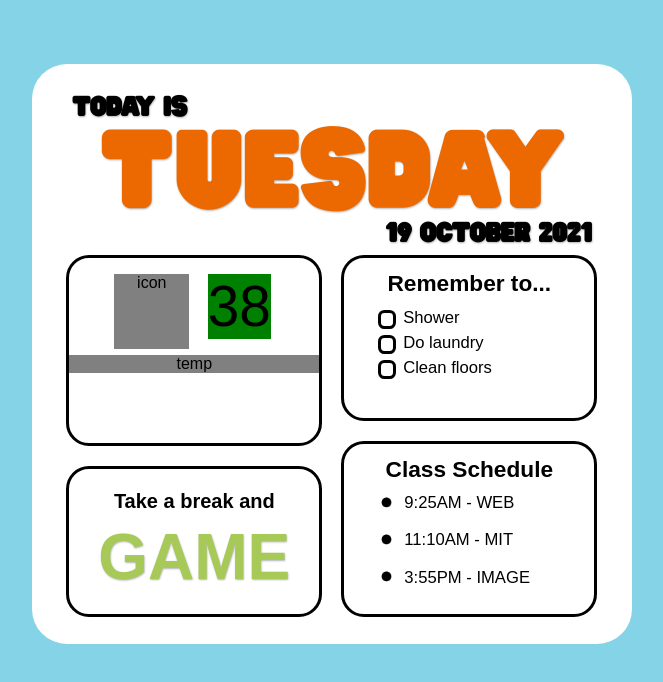
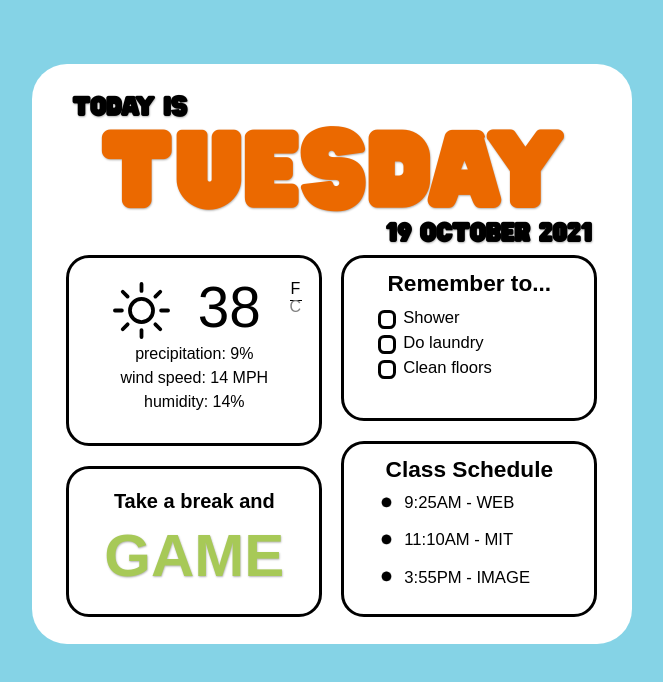
Before and after one commit to cnakpil/WEB_FA21, a plain HTML site: page week8/index.html in a window 1280 px wide. Shown: the whole page, without its empty margins (309-972 px from the left). Drawn offline with Linux system fonts and the light colour scheme; a web font is replaced by a local one.

Commit message:
week8 style + svg update

```diff
--- a/week8/index.html
+++ b/week8/index.html
@@ -17,18 +17,27 @@
         <div class="left">
           <div id="weather" class="blocks">
             <div class="wIcon">
-              <p>icon</p>
+              <svg xmlns="http://www.w3.org/2000/svg" data-name="Layer 1" viewBox="0 0 32 40" x="0px" y="0px"><title>expand-weather</title><path d="M16,22.61A6.61,6.61,0,1,1,22.61,16,6.61,6.61,0,0,1,16,22.61Zm0-11.36A4.75,4.75,0,1,0,20.75,16,4.75,4.75,0,0,0,16,11.25Z"/><path d="M16,7.28a.93.93,0,0,1-.93-.94V2.93a.93.93,0,1,1,1.86,0V6.34A.93.93,0,0,1,16,7.28Z"/><path d="M16,30a.93.93,0,0,1-.93-.93V25.66a.93.93,0,1,1,1.86,0v3.41A.93.93,0,0,1,16,30Z"/><path d="M29.07,16.93H25.66a.93.93,0,1,1,0-1.86h3.41a.93.93,0,0,1,0,1.86Z"/><path d="M6.34,16.93H2.93a.93.93,0,1,1,0-1.86H6.34a.93.93,0,1,1,0,1.86Z"/><path d="M25.24,26.17a.93.93,0,0,1-.66-.27l-2.41-2.41a.94.94,0,0,1,0-1.32.92.92,0,0,1,1.32,0l2.41,2.41a.94.94,0,0,1,0,1.32A.93.93,0,0,1,25.24,26.17Z"/><path d="M9.17,10.1a.93.93,0,0,1-.66-.27L6.1,7.42A.93.93,0,0,1,7.42,6.1L9.83,8.51a.93.93,0,0,1-.66,1.59Z"/><path d="M6.76,26.17a.93.93,0,0,1-.66-.27.94.94,0,0,1,0-1.32l2.41-2.41a.93.93,0,1,1,1.32,1.32L7.42,25.9A.93.93,0,0,1,6.76,26.17Z"/><path d="M22.83,10.1a.93.93,0,0,1-.66-.27.94.94,0,0,1,0-1.32L24.58,6.1A.93.93,0,0,1,25.9,7.42L23.49,9.83A.93.93,0,0,1,22.83,10.1Z"/></svg>
             </div>
             <div class="condiTemp">
               <div class="curTemp">
                 38
               </div>
               <div class="unitPick">
-
+                <!-- empty div for short divider -->
+                <div class="pickDiv"></div>
+                <div class="degPick">
+                  F
+                </div>
+                <div class="grey">
+                  C
+                </div>
               </div>
             </div>
             <div class="curCondi">
-              <p>temp</p>
+              <p>precipitation: <span id="precip">9</span>%</p>
+              <p>wind speed: <span id="wind">14</span> MPH</p>
+              <p>humidity: <span id="humidity">14</span>%</p>
             </div>
           </div>
           <div id="selfcare" class="blocks">
--- a/week8/style.css
+++ b/week8/style.css
@@ -106,29 +106,54 @@ header{
   vertical-align: top;
 }
 .wIcon{
-  background-color: grey;
-  width: 75px;
-  height: 75px;
+  /* Temp svg: weather by HideMaru from the Noun Project */
+  /* background-color: grey; */
+  width: 65px;
+  height: 65px;
   position: relative;
-  left: 45px;
+  top: 20px;
+  left: 40px;
   /* margin: 20px 0px 0px 45px; */
 }
 .condiTemp{
-  background-color: green;
+  /* background-color: green; */
   position: relative;
   display: inline-block;
-  bottom: 75px;
-  left: 45px;
-  /* margin: 20px 45px 0px 0px; */
+  bottom: 48px;
+  left: 35px;
 }
 .curTemp{
   font-size: 42.5pt;
-  /* margin-left: 50px; */
+}
+.unitPick{
+  /* background-color: pink; */
+  position:relative;
+  left: 90px;
+  bottom: 60px;
+  width: 15px;
+}
+.pickDiv{
+  /* divider between C+F */
+  position: absolute;
+  top: 20px;
+  left: 2px;
+  width: 12px;
+  border-bottom: 1px solid black;
+}
+.degPick{
+  position: relative;
+}
+.grey{
+  position: relative;
+  color: grey;
 }
 .curCondi{
-  background-color: grey;
+  /* background-color: grey; */
   position: relative;
-  bottom:75px;
+  margin: auto;
+  bottom:90px;
+  font-size: 12pt;
+  line-height: .5;
 }
 
 /* self care block styling */
@@ -141,7 +166,7 @@ header{
   color: #a7c957;
   text-shadow: 0.5px 0.5px 2px rgb(0 0 0 / 30%);
   margin: 35px 0px 0px 0px;
-  font-size: 5vw;
+  font-size: 60px;
 }
 
 /* reminder checklist styling */
```
